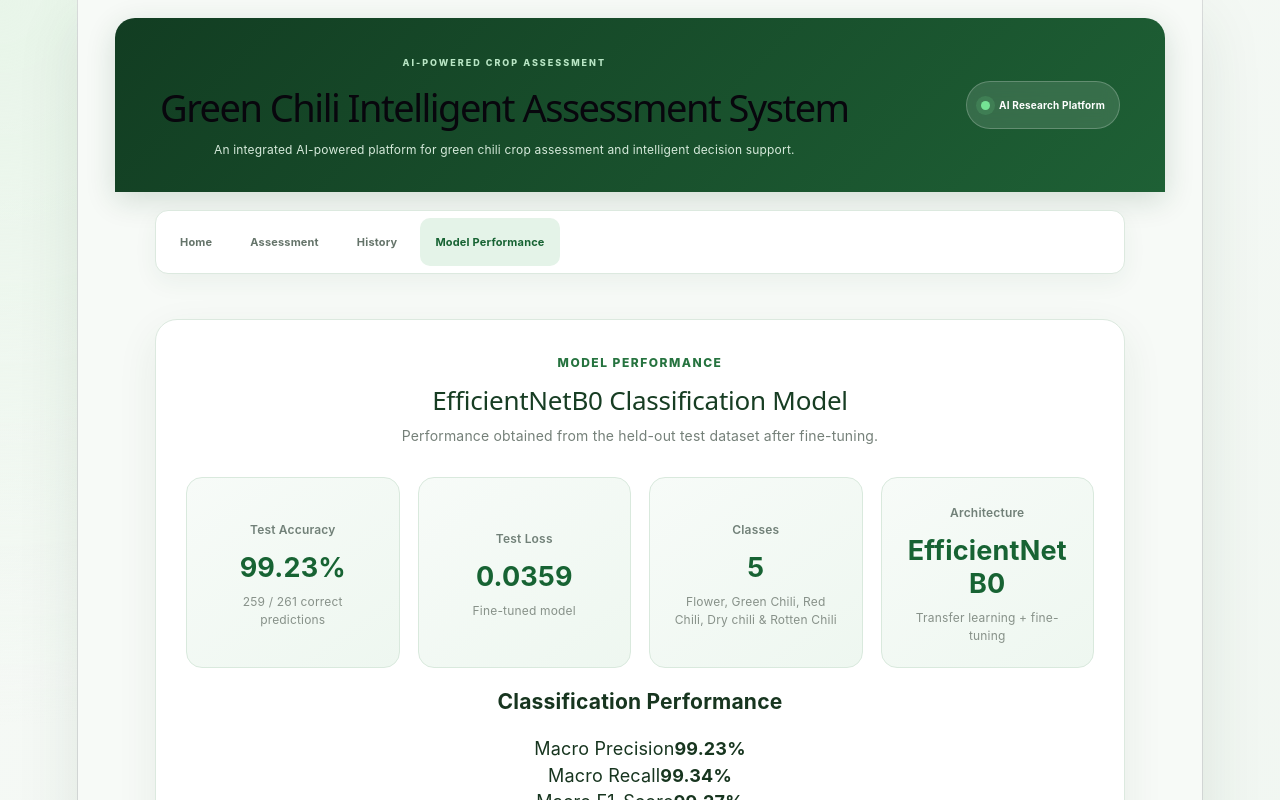
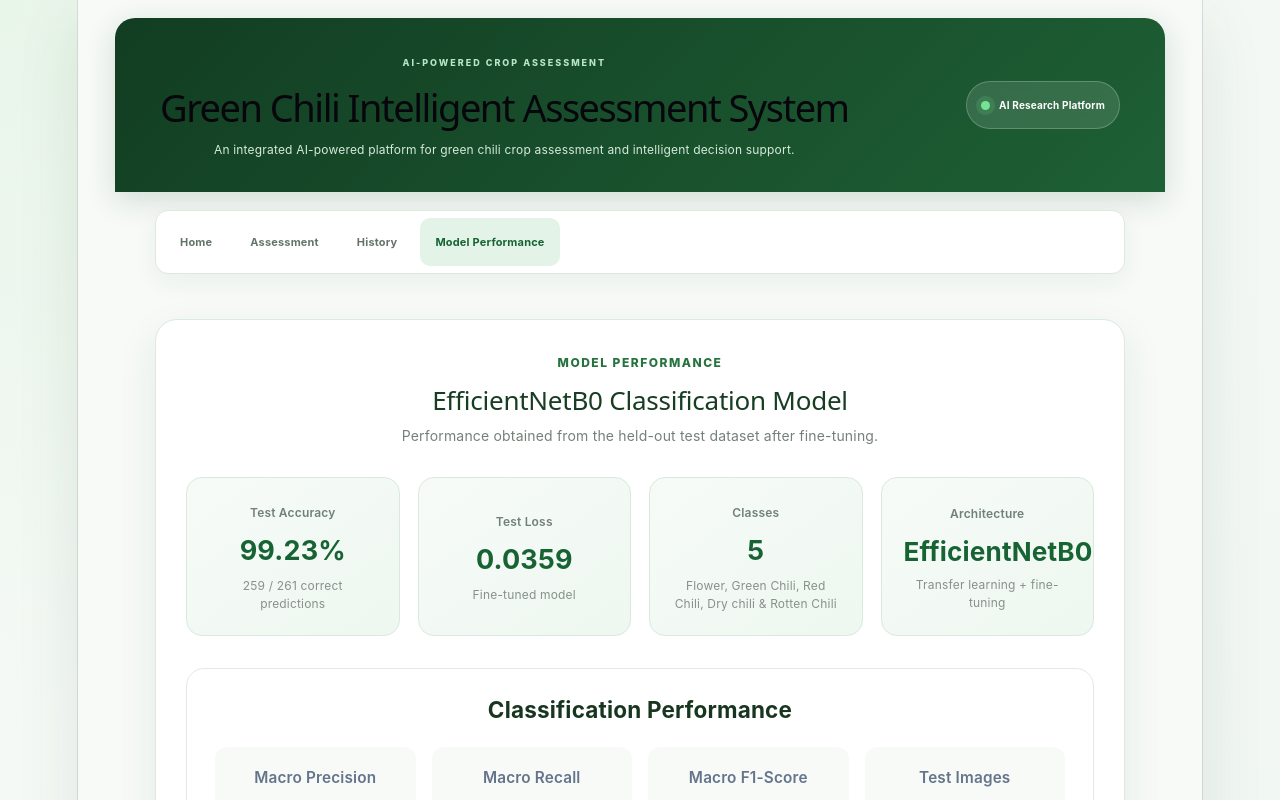
Before and after one commit to it22077660/Green-Chili-Assessment-System, a React (Vite) app in the folder frontend/: page /performance in a window 1280 px wide. Shown: the top 800 px of the page. Built offline with nearby package versions, Linux system fonts and the light colour scheme.

Commit message:
Polish model performance page UI

```diff
--- a/frontend/src/App.css
+++ b/frontend/src/App.css
@@ -3494,6 +3494,72 @@ footer {
   }
 }
 
+/* ===== Model Performance Details ===== */
+
+.model-details-card {
+  margin-top: 32px;
+  padding: 28px;
+  background: #ffffff;
+  border: 1px solid #e5e7eb;
+  border-radius: 18px;
+}
+
+.model-details-card h3 {
+  margin: 0 0 24px;
+  font-size: 1.25rem;
+}
+
+.model-detail-grid {
+  display: grid;
+  grid-template-columns: repeat(4, 1fr);
+  gap: 16px;
+}
+
+.model-detail-grid > div {
+  display: flex;
+  flex-direction: column;
+  gap: 8px;
+  padding: 18px;
+  background: #f8faf8;
+  border-radius: 12px;
+}
+
+.model-detail-grid span {
+  display: block;
+  font-size: 0.85rem;
+  font-weight: 600;
+  color: #64748b;
+}
+
+.model-detail-grid strong {
+  display: block;
+  font-size: 1.45rem;
+  line-height: 1.2;
+  color: #163d2a;
+}
+
+@media (max-width: 900px) {
+  .model-detail-grid {
+    grid-template-columns: repeat(2, 1fr);
+  }
+}
+
+@media (max-width: 560px) {
+  .model-detail-grid {
+    grid-template-columns: 1fr;
+  }
+}
+
+.metric-card strong {
+  word-break: normal;
+  overflow-wrap: normal;
+}
+
+.metric-card:last-child strong {
+  font-size: 1.45rem;
+  white-space: nowrap;
+}
+
 
 /* ==============================
    RESPONSIVE - SMALL MOBILE
```
